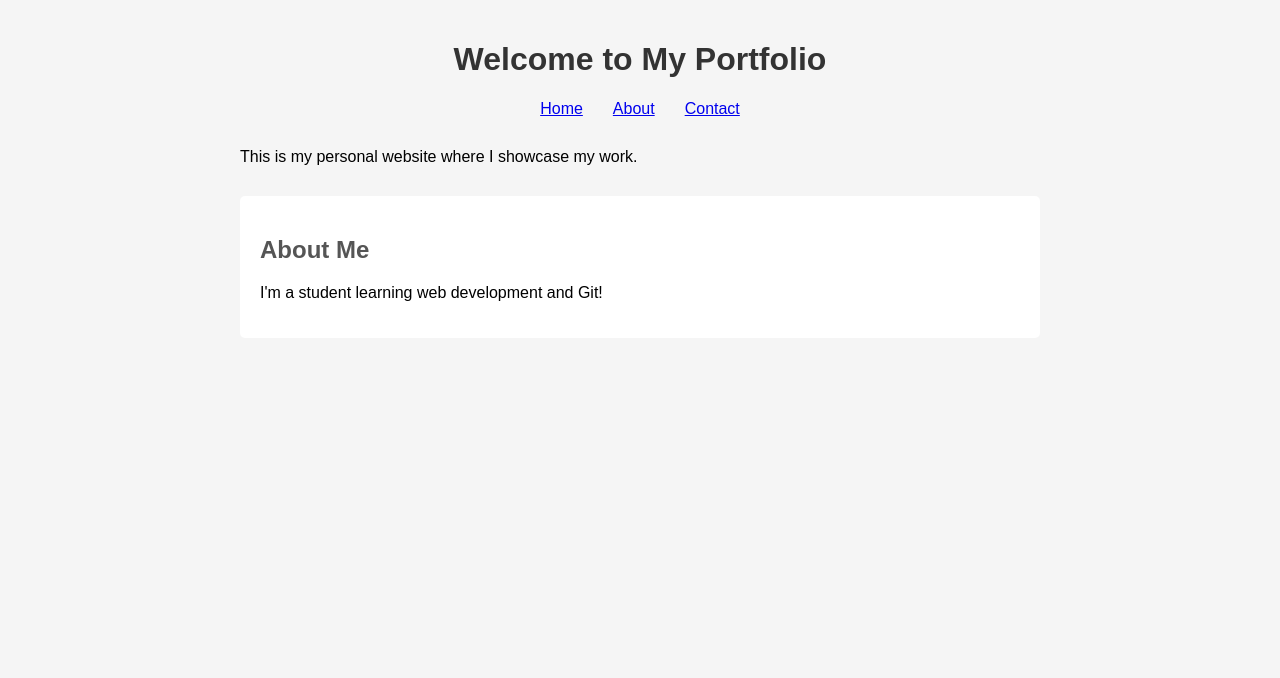
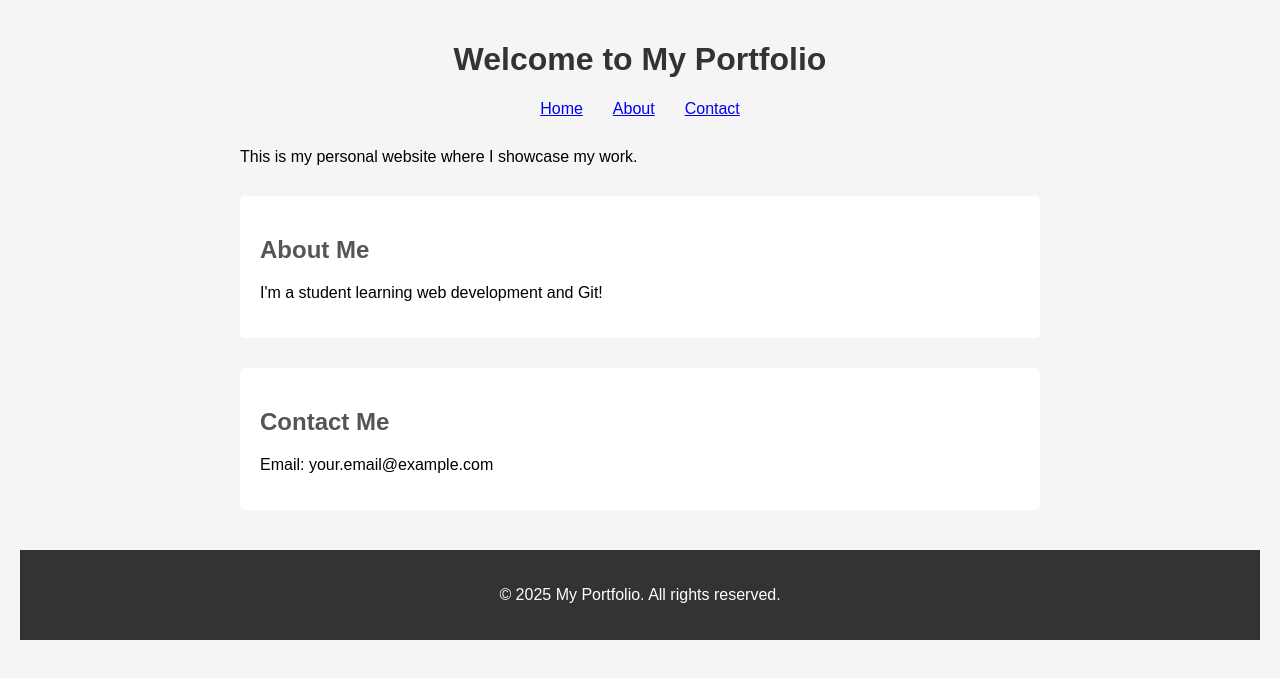
Before and after one commit to kjl-89/Kong-Lor-stashing-practice, a plain HTML site: page index.html in a window 1280 px wide. Drawn offline with Linux system fonts and the light colour scheme.

Commit message:
add footer

```diff
--- a/index.html
+++ b/index.html
@@ -27,8 +27,17 @@
             <h2>About Me</h2>
             <p>I'm a student learning web development and Git!</p>
         </section>
+        <section id="contact">
+            <h2>Contact Me</h2>
+            <p>Email: your.email@example.com</p>
+        </section>
+
 
     </main>
+    <footer>
+        <p>&copy; 2025 My Portfolio. All rights reserved.</p>
+    </footer>
+
 </body>
 
 </html>
--- a/styles.css
+++ b/styles.css
@@ -40,3 +40,11 @@ section {
 h2 {
     color: #555;
 }
+
+footer {
+    text-align: center;
+    margin-top: 40px;
+    padding: 20px;
+    background-color: #333;
+    color: white;
+}
```
